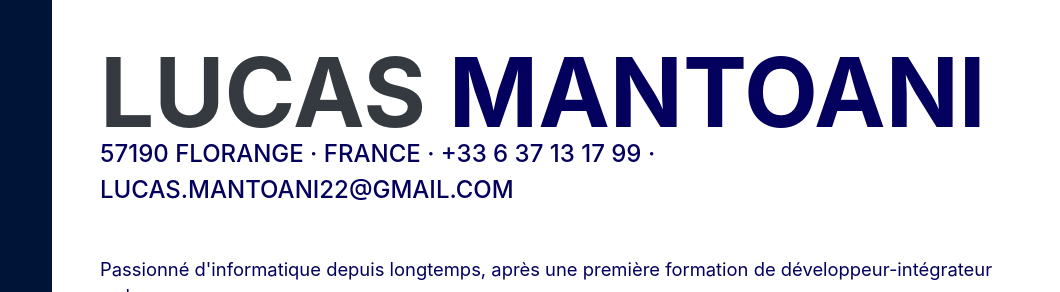
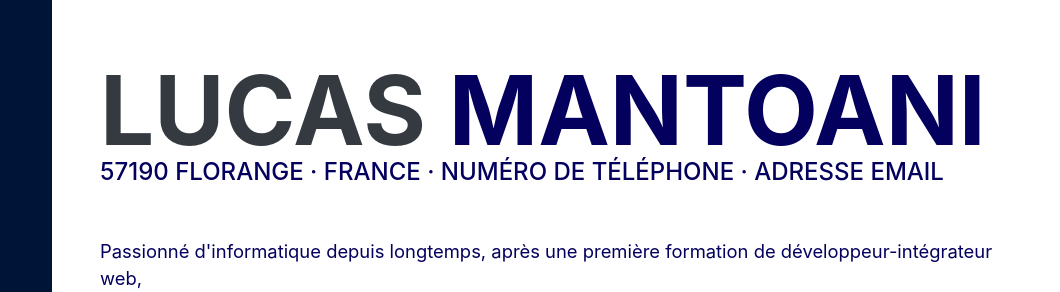
Before and after one commit to lucasmantoani/IT-portfolio, a plain HTML site: page index.html in a window 1280 px wide. Shown: the part 155-447 px from the top of the page, 220-1280 px from the left. Drawn offline with Linux system fonts and the light colour scheme; a web font is replaced by a local one.

Commit message:
Update index.html

```diff
--- a/index.html
+++ b/index.html
@@ -71,8 +71,8 @@
           <span class="text-primary">Mantoani</span>
         </h1>
         <div class="subheading mb-5">57190 FLORANGE · FRANCE ·
-          <a href="tel:+33-6-37-13-17-99">+33 6 37 13 17 99</a> ·
-          <a href="mailto:lucas.mantoani22@gmail.com">lucas.mantoani22@gmail.com</a>
+          <a href="tel:">numéro de téléphone</a> ·
+          <a href="mailto:">adresse email</a>
         </div>
         <p class="lead mb-5">Passionné d'informatique depuis longtemps, après une première formation de développeur-intégrateur web,<br>
            je suis actuellement en formation à l'<b>ESI</b> de Metz pour devenir <b>Responsable de Projets Informatiques</b></p>
```
